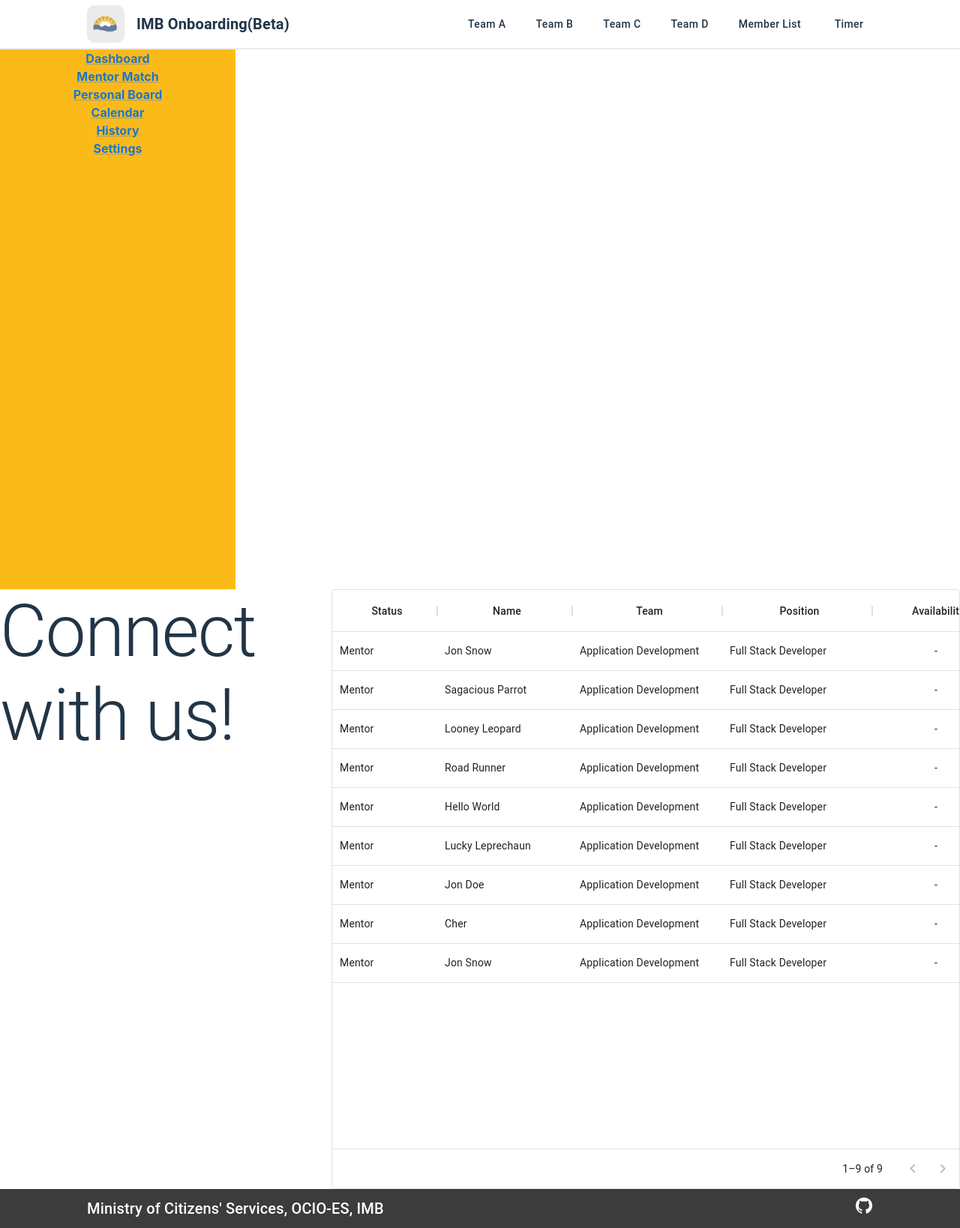
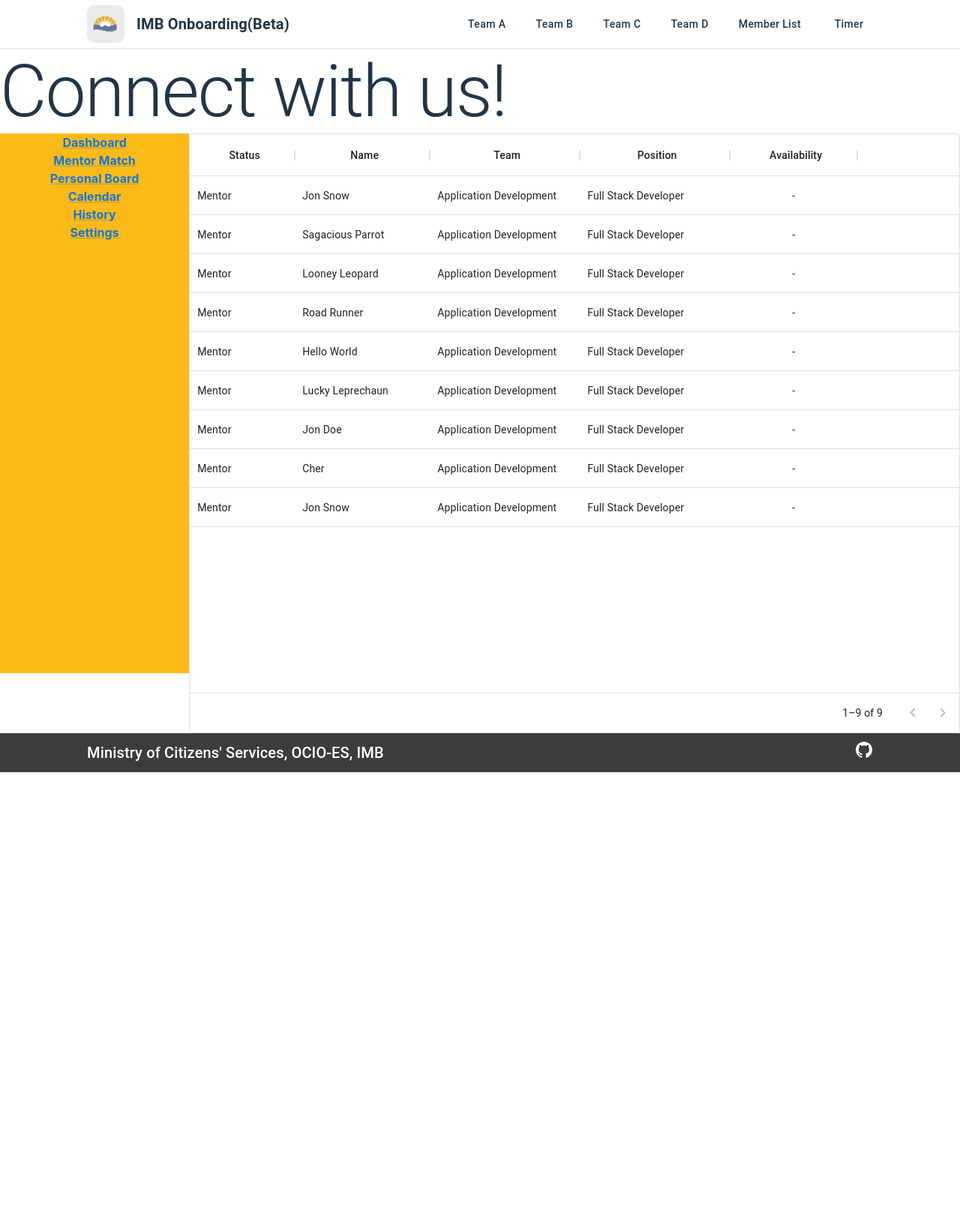
Before and after one commit to bcgov/citz-imb-build-with-us-1, a React (Vite) app in the folder frontend/: page /member-list in a window 1280 px wide. Shown: the whole page at 75% size. After the commit the page ends 1030 px from the top, so only its background shows below. Built offline with nearby package versions, Linux system fonts and the light colour scheme.

Commit message:
Changes.

```diff
--- a/frontend/src/Pages/MemberList.jsx
+++ b/frontend/src/Pages/MemberList.jsx
@@ -33,6 +33,10 @@ const MemberList = () => {
 
   return (
       <>
+        <Typography variant='h1' component='h1'>Connect with us!</Typography>
+        <Box sx={{
+          display: 'flex',
+        }}>
           <Box sx={{
             display: 'flex',
             flexDirection: 'column',
@@ -47,10 +51,6 @@ const MemberList = () => {
             <Link textAlign='center' fontWeight='bold'>History</Link>
             <Link textAlign='center' fontWeight='bold'>Settings</Link>
           </Box>
-        <Box sx={{
-          display: 'flex',
-        }}>
-          <Typography variant='h1' component='h1'>Connect with us!</Typography>
           <Box sx={{ height: '100vh', width: '100%' }}>
             <DataGrid
             rows={rows}
```
Lines whose indentation alone changed are shown as unchanged.
